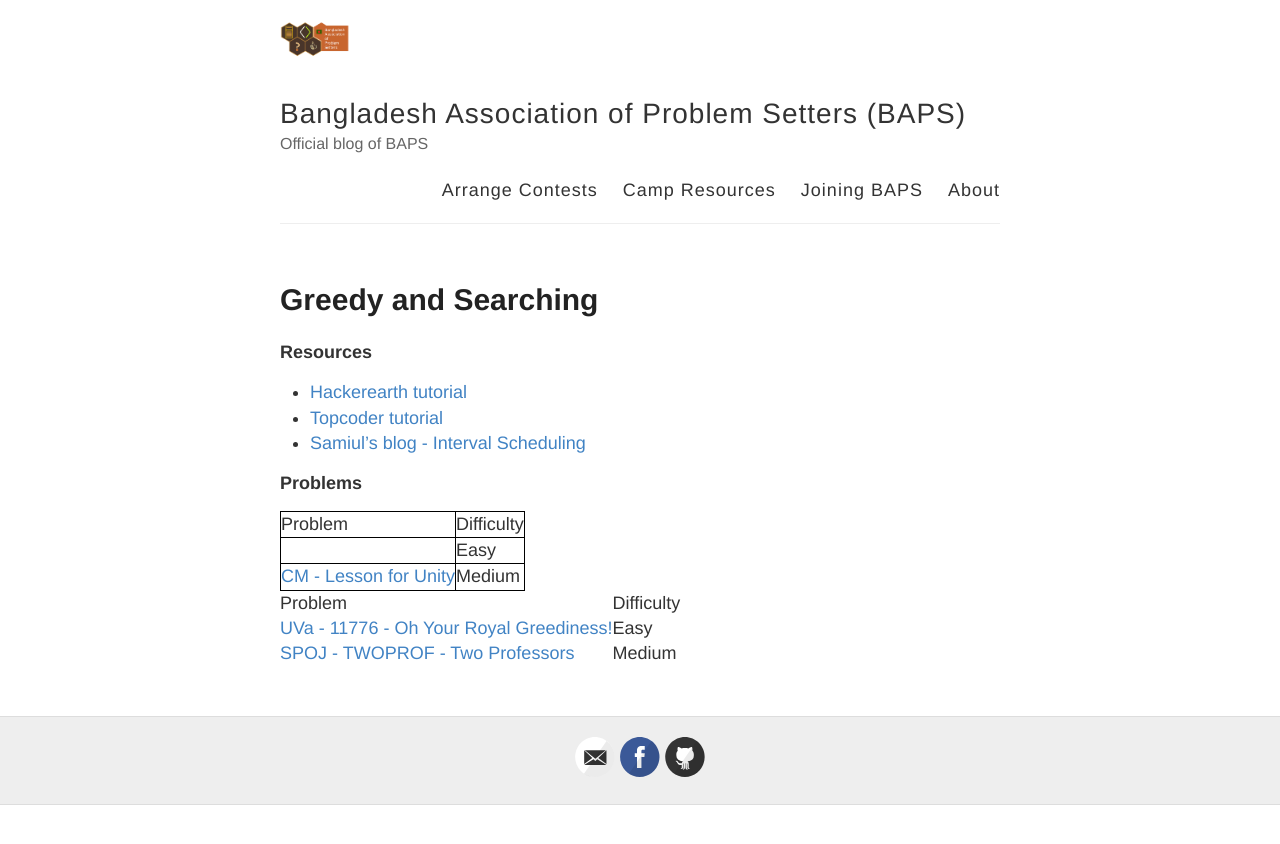
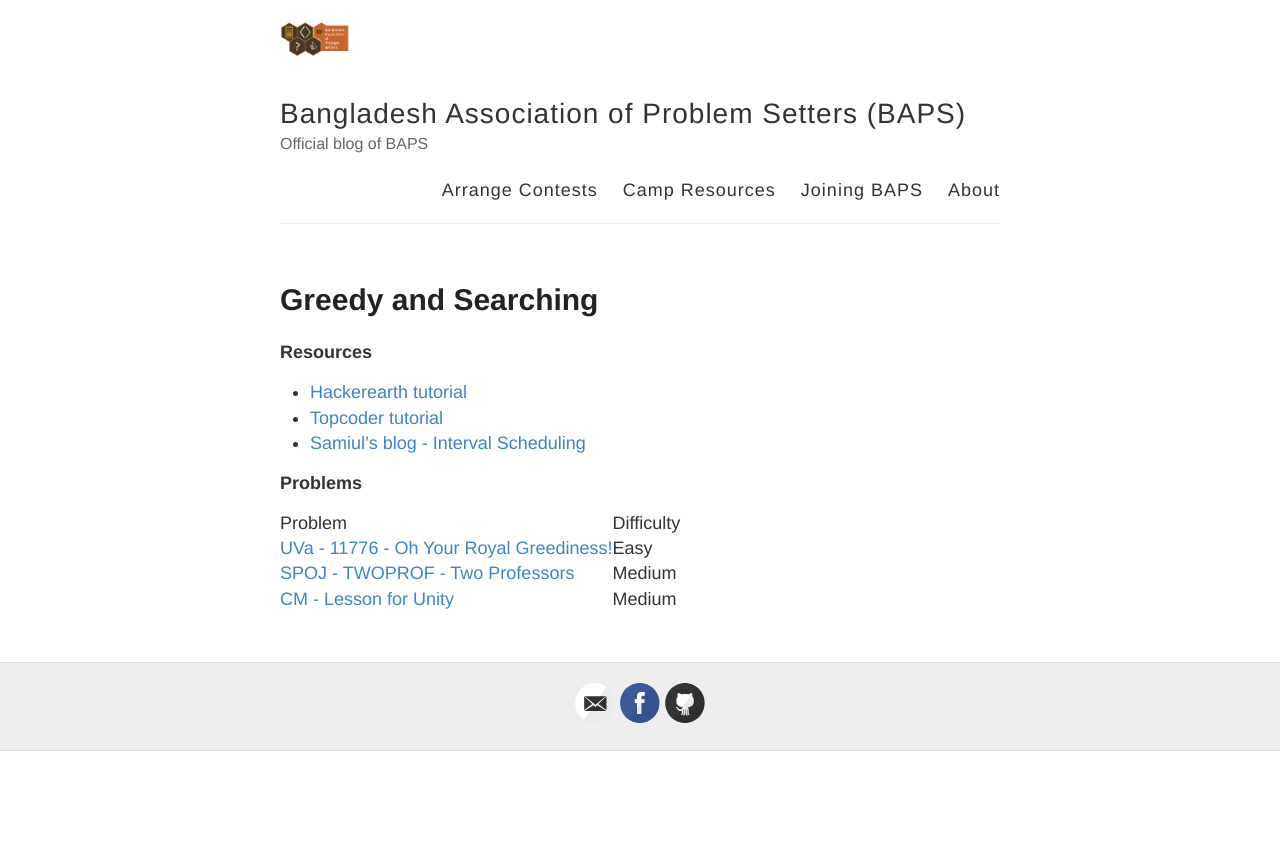
Before and after one commit to baps-bgd/baps-bgd.github.io, a Jekyll site: the page built from _posts/2020-10-5-greedy-and-searching.md, in a window 1280 px wide. Shown: the top 844 px of the page. Built offline with Jekyll 4.4.1, drawn with Linux system fonts in a browser that asks for light colours.

Commit message:
Update 2020-10-5-greedy-and-searching.md

```diff
--- a/_posts/2020-10-5-greedy-and-searching.md
+++ b/_posts/2020-10-5-greedy-and-searching.md
@@ -10,13 +10,6 @@ published: true
 * [Samiul's blog - Interval Scheduling](https://forthright48-web.herokuapp.com/cpps/notes/intervalScheduling.md)
 
 **Problems**
-
-| Problem                                   | Difficulty |
-|-----------------------------------------  |------------|
-|      | Easy       |
-| [CM - Lesson for Unity](https://algo.codemarshal.org/contests/subiupc-2015/problems/B)                    | Medium     |
-{: .tablelines}
-
 <table>
 <colgroup>
 <col width="80%" />
@@ -37,5 +30,9 @@ published: true
 <td markdown="span">[SPOJ - TWOPROF - Two Professors](https://www.spoj.com/problems/TWOPROF/)</td>
 <td markdown="span">Medium</td>
 </tr>
+<tr>
+<td markdown="span">[CM - Lesson for Unity](https://algo.codemarshal.org/contests/subiupc-2015/problems/B)</td>
+<td>Medium</td>
+</tr>
 </tbody>
 </table>
```
